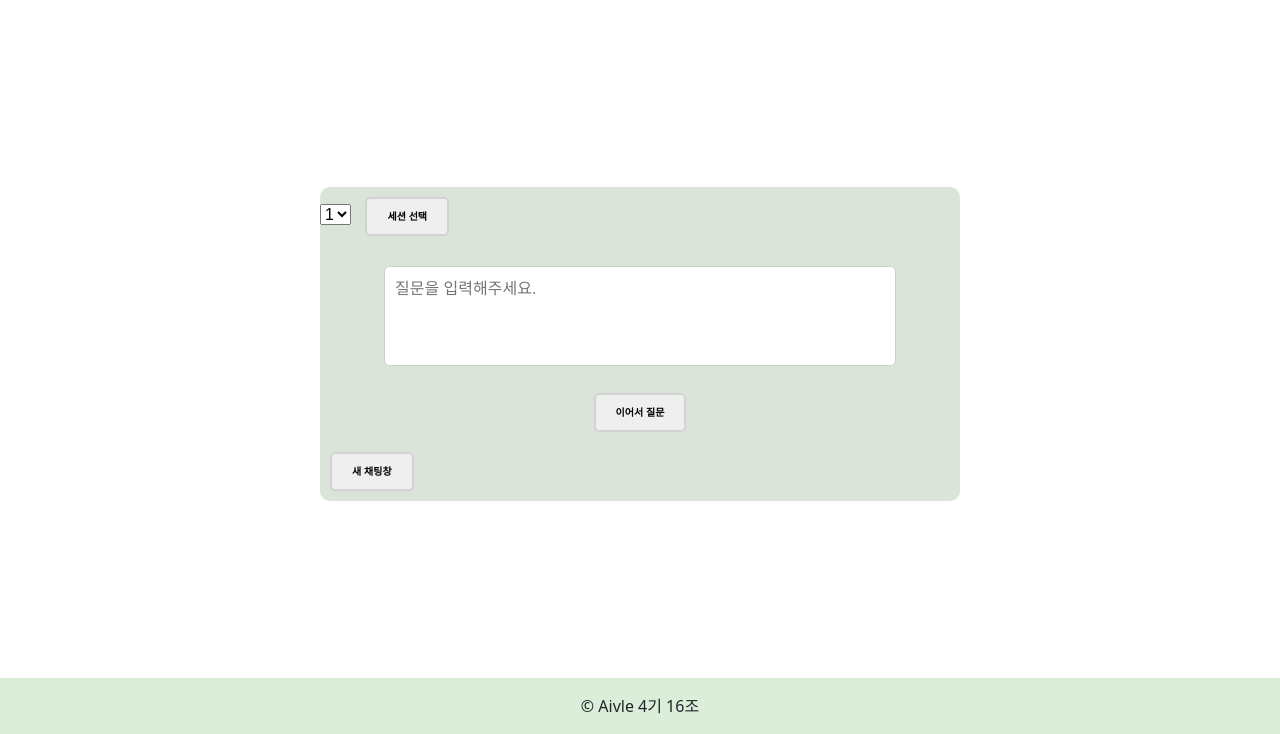
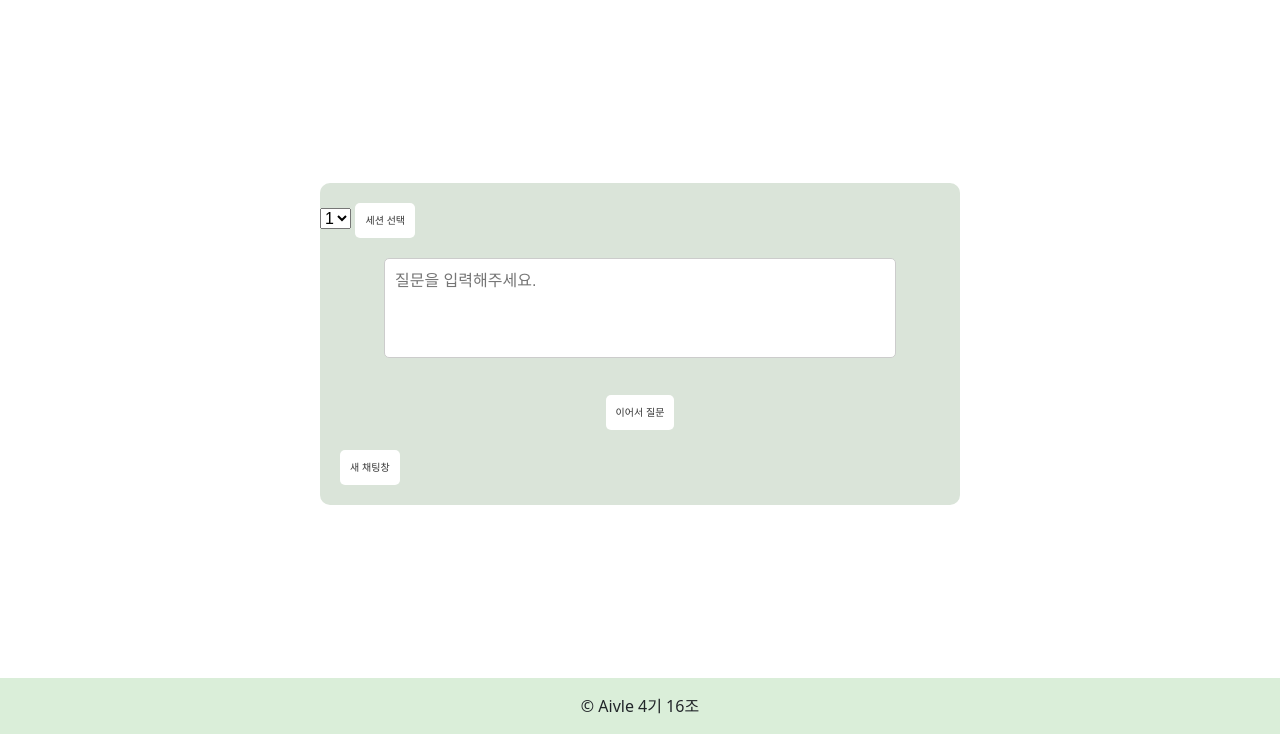
Before and after one commit to P-uyoung/KT_MP7, a Django app: page /chatgpt/rechat in a window 1280 px wide. Shown: the part 66-800 px from the top of the page. Run offline with Django 4.2, Linux system fonts and the light colour scheme; data comes from the database, SQL or seed files in the repository; parts of the project's set-up code (start-up, migrations or seed data) failed here and were passed over.

Commit message:
chatgpt_result.css 수정완료

```diff
--- a/chatgpt/static/gtp/chatgpt_result.css
+++ b/chatgpt/static/gtp/chatgpt_result.css
@@ -42,7 +42,7 @@ textarea {
 }
 
 #text-button {
-  background-color: #dae4d9;
+  background-color: white;
   color: #333;
   padding: 10px 20px;
   font-size: 16px;
@@ -71,31 +71,27 @@ textarea {
   margin-bottom: 10px;
 }
 
-#text-button{
-  background-color: white;
-  font-weight: bold;
-  margin-bottom: 20px;
-}
+
 
 button {
-  display: inline-block;
-  padding: 10px 20px;
+  background-color: white;
+  color: #333;
+  padding: 10px 10px 10px 10px;
   font-size: 10px;
-  text-align: center;
-  font-weight: bold;
-  text-decoration: none;
+  border: none;
+  border-radius: 5px;
   cursor: pointer;
-  border: 2px solid lightgray;
-  color:  #a7b9c1;
-  border-radius: 5px;
-  transition: background-color 0.3s;
-  margin: 10px 10px 10px 10px;
-  color : black;
+  margin-top: 20px;
 }
 
 button:hover {
   background-color: lightgray;
   color: #fff;
+}
+
+button#new-chat-button {
+  margin-left: 20px;
+  margin-bottom: 20px;
 }
 /* 네비게이션 바 스타일 */
 .navbar {
--- a/chatgpt/views.py
+++ b/chatgpt/views.py
@@ -3,7 +3,7 @@ from openai import OpenAI
 from .models import ChatHistory
 from django.db.models import Max
 
-client = OpenAI(api_key="")
+client = OpenAI(api_key="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")
 # Create your views here.
 
 
```
